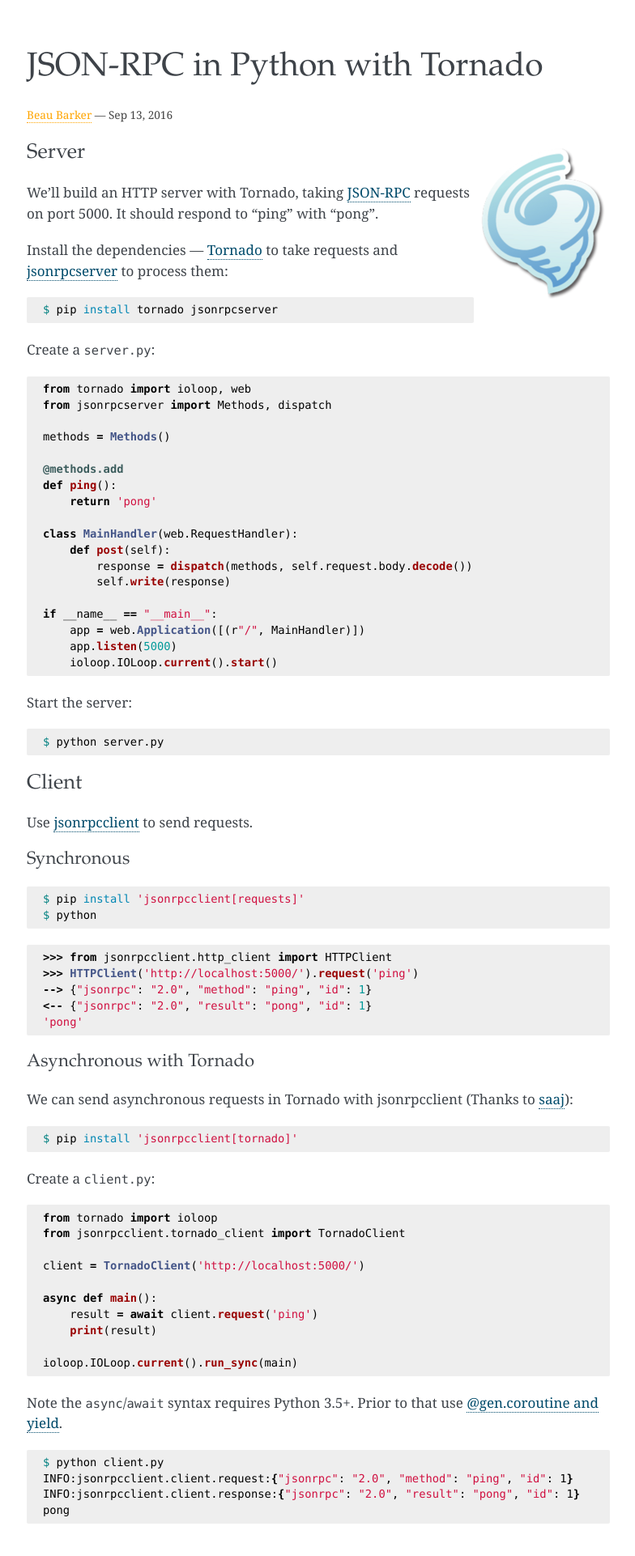
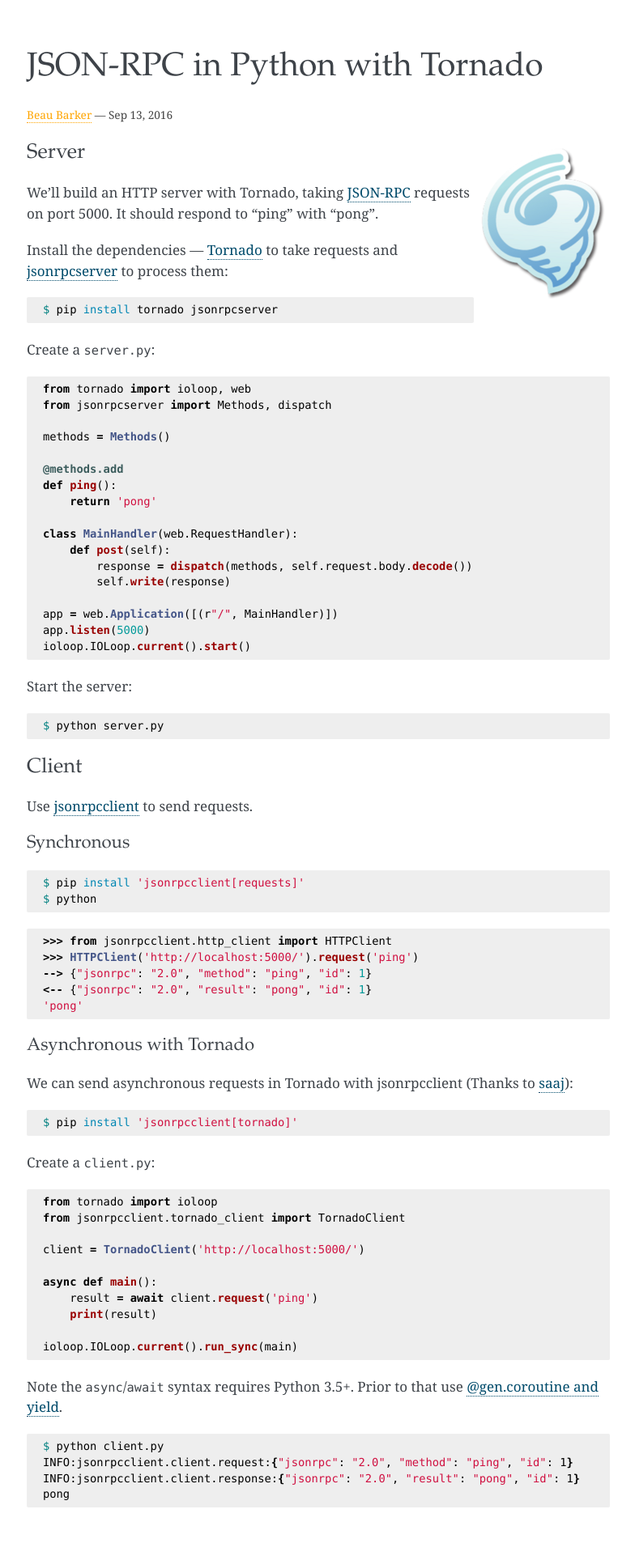
Before and after one commit to explodinglabs/explodinglabs.github.io, a Jekyll site: the page built from _jsonrpc/tornado.markdown, in a window 1280 px wide. Shown: the whole page at 81% size, without its empty margins (247-1031 px from the left). Built offline with Jekyll 4.4.1, drawn with Linux system fonts in a browser that asks for light colours; comment, search, counter and statistics services are not loaded.

Commit message:
Remove __name__ from jsonrpc examples

````diff
--- a/_jsonrpc/flask.markdown
+++ b/_jsonrpc/flask.markdown
@@ -39,8 +39,7 @@
     r = dispatch(methods, request.get_data().decode())
     return Response(str(r), r.http_status, mimetype='application/json')
 
-if __name__ == '__main__':
-    app.run()
+app.run()
 ```
 Start the server:
 
--- a/_jsonrpc/httpserver.markdown
+++ b/_jsonrpc/httpserver.markdown
@@ -47,8 +47,7 @@
         self.end_headers()
         self.wfile.write(str(r).encode())
 
-if __name__ == '__main__':
-    HTTPServer(('localhost', 5000), TestHttpServer).serve_forever()
+HTTPServer(('localhost', 5000), TestHttpServer).serve_forever()
 ```
 Start the server:
 
--- a/_jsonrpc/socketio.markdown
+++ b/_jsonrpc/socketio.markdown
@@ -37,8 +37,7 @@
 def handle_message(request):
     return dispatch(methods, request)
 
-if __name__ == '__main__':
-    socketio.run(app, port=5000)
+socketio.run(app, port=5000)
 ```
 Start the server:
 
--- a/_jsonrpc/tornado.markdown
+++ b/_jsonrpc/tornado.markdown
@@ -39,10 +39,9 @@
         response = dispatch(methods, self.request.body.decode())
         self.write(response)
 
-if __name__ == "__main__":
-    app = web.Application([(r"/", MainHandler)])
-    app.listen(5000)
-    ioloop.IOLoop.current().start()
+app = web.Application([(r"/", MainHandler)])
+app.listen(5000)
+ioloop.IOLoop.current().start()
 ```
 Start the server:
 
--- a/_jsonrpc/werkzeug.markdown
+++ b/_jsonrpc/werkzeug.markdown
@@ -40,8 +40,7 @@
     r = dispatch(methods, request.data.decode())
     return Response(str(r), r.http_status, mimetype='application/json')
 
-if __name__ == '__main__':
-    run_simple('localhost', 5000, application)
+run_simple('localhost', 5000, application)
 ```
 Start the server:
 
````
